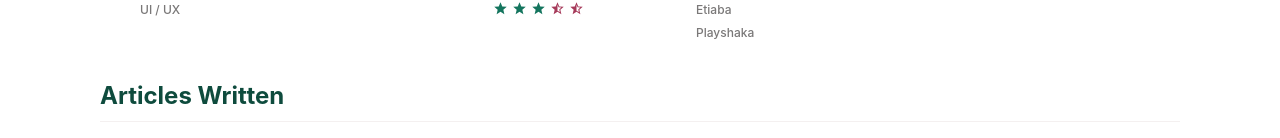
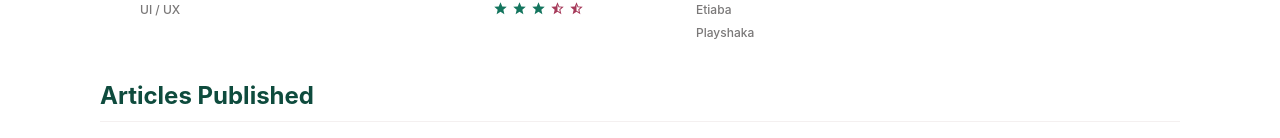
Before and after one commit to iroro1/psychic-octo-engine, a React (Create React App) app: page / in a window 1280 px wide. Shown: the part 662-800 px from the top of the page. Built offline with nearby package versions, Linux system fonts and the light colour scheme.

Commit message:
article update

```diff
--- a/src/pages/Home.jsx
+++ b/src/pages/Home.jsx
@@ -334,7 +334,7 @@ Making asynchronous calls to the Json placeholder fake rest api using "async/awa
             height="100%"
             dataArray={[
               {
-                title: "Articles Written",
+                title: "Articles Published",
                 Component: <Articles />,
               },
             ]}
```
